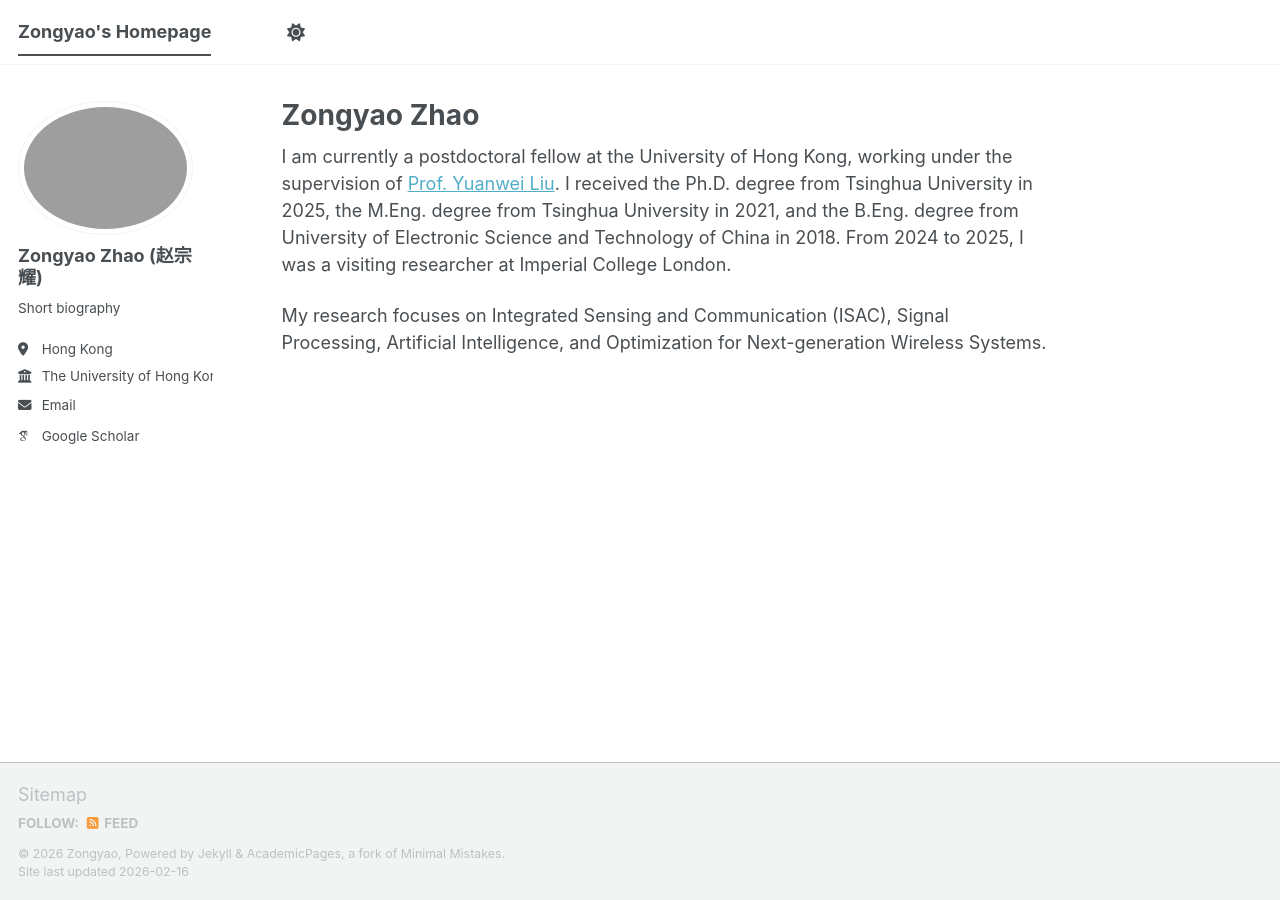
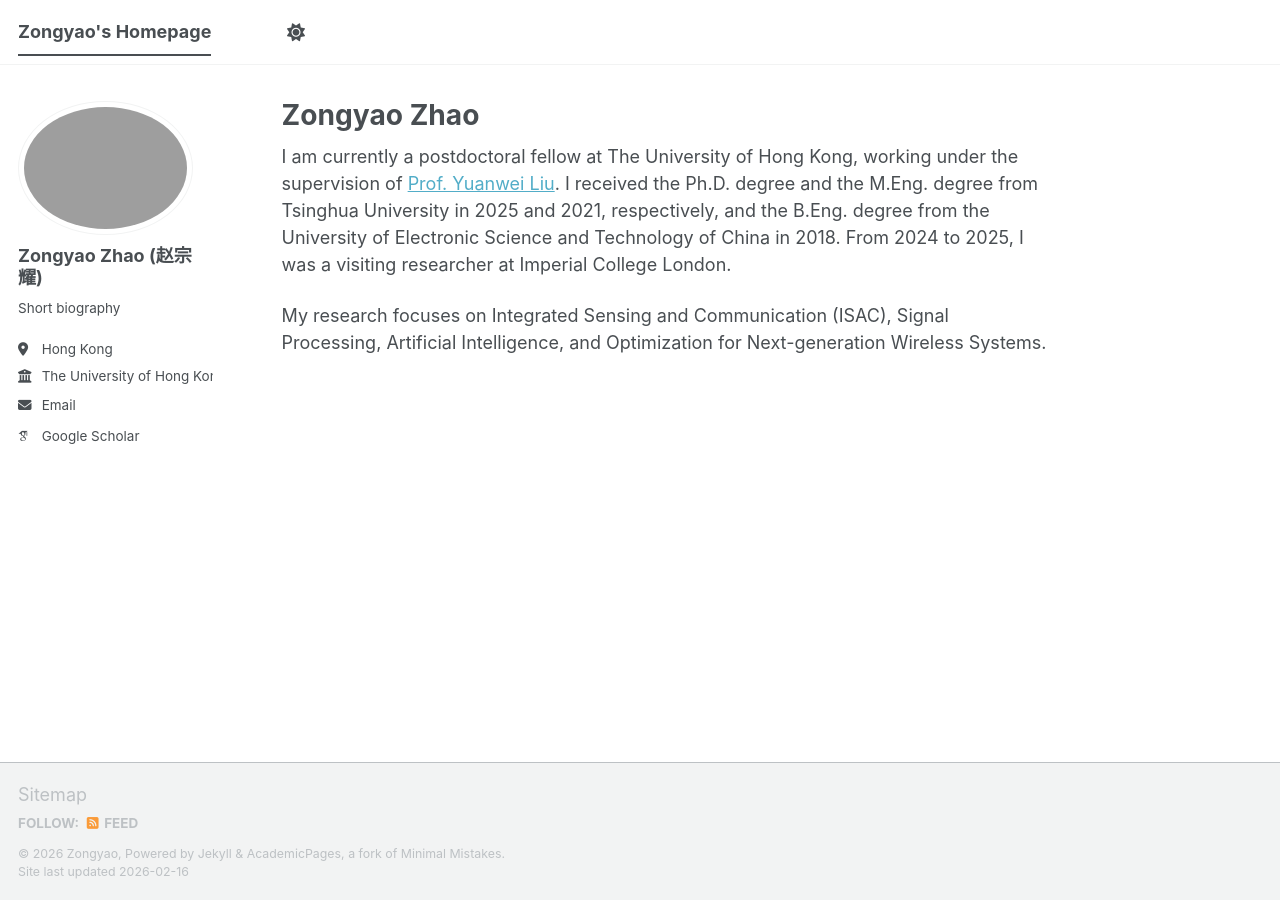
Before and after one commit to ZongyaoZhao/ZongyaoZhao.github.io, a Jekyll site: the page built from _pages/about.md, in a window 1280 px wide. Built offline with Jekyll 4.4.1, drawn with Linux system fonts in a browser that asks for light colours; some web fonts are replaced; a script bundle is joined from its source files by our own code; library files that are not in the unit come from our copies.

Commit message:
Update about.md

```diff
--- a/_pages/about.md
+++ b/_pages/about.md
@@ -6,6 +6,6 @@
   - /about/
   - /about.html
 ---
-I am currently a postdoctoral fellow at the University of Hong Kong, working under the supervision of <a href="https://www.eee.hku.hk/~yuanwei/index.html">Prof. Yuanwei Liu</a>. I received the Ph.D. degree from Tsinghua University in 2025, the M.Eng. degree from Tsinghua University in 2021, and the B.Eng. degree from University of Electronic Science and Technology of China in 2018. From 2024 to 2025, I was a visiting researcher at Imperial College London.
+I am currently a postdoctoral fellow at The University of Hong Kong, working under the supervision of <a href="https://www.eee.hku.hk/~yuanwei/index.html">Prof. Yuanwei Liu</a>. I received the Ph.D. degree and the M.Eng. degree from Tsinghua University in 2025 and 2021, respectively, and the B.Eng. degree from the University of Electronic Science and Technology of China in 2018. From 2024 to 2025, I was a visiting researcher at Imperial College London.
 
 My research focuses on Integrated Sensing and Communication (ISAC), Signal Processing, Artificial Intelligence, and Optimization for Next-generation Wireless Systems.
```
